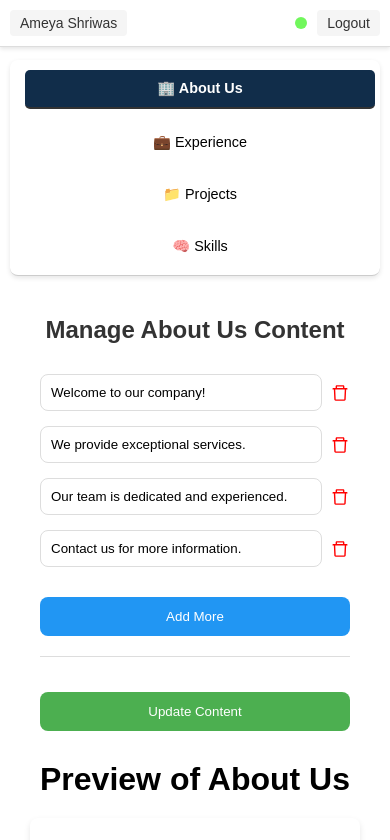
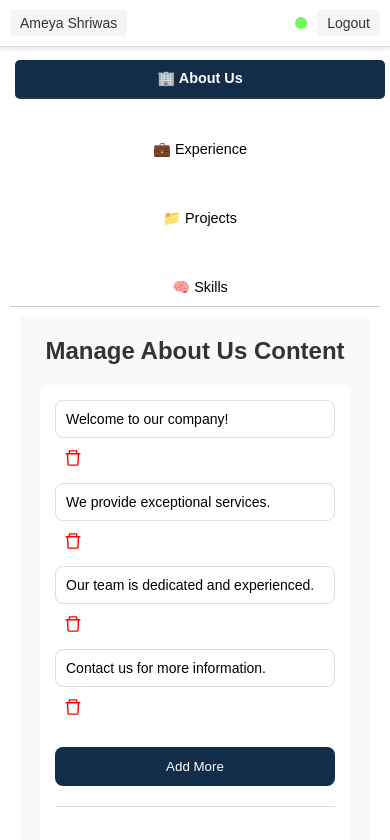
Before and after one commit to AmeyaShriwas/AmeyaShriwasPortfolio, a React (Vite) app: page /dashboard in a window 390 px wide. Shown: the top 840 px of the page. Built offline with nearby package versions, Linux system fonts and the light colour scheme.

Commit message:
ui changes

```diff
--- a/src/Component/ExperienceManage/ExperienceManage.css
+++ b/src/Component/ExperienceManage/ExperienceManage.css
@@ -58,7 +58,7 @@
 
 /* Button Styling */
 .add-button, .update-button {
-  background-color: #2196f3;
+  background-color: #112d4a;
   color: white;
   border: none;
   padding: 12px 20px; /* Slightly larger padding for buttons */
@@ -69,7 +69,7 @@
 }
 
 .update-button {
-  background-color: #4caf50;
+  background-color: #112d4a;
 }
 
 .add-button:hover, .update-button:hover {
--- a/src/Component/ManageAboutUs/ManageAboutUs.css
+++ b/src/Component/ManageAboutUs/ManageAboutUs.css
@@ -1,12 +1,13 @@
 /* General Styles */
 .manage-about-us {
-    padding: 10px;
+  padding: 20px;
   font-family: Arial, sans-serif;
   min-height: 100vh;
+  background-color: #f9f9f9;
 }
 
 h1 {
-    font-size: 2em;
+  font-size: 1.5em;
   color: #333;
   text-align: center;
   margin-bottom: 20px;
@@ -15,10 +16,10 @@
 .content-container {
   background-color: white;
   border-radius: 8px;
-    /* box-shadow: 0px 3px 6px rgba(0, 0, 0, 0.1); */
-    padding: 10px;
+  padding: 20px;
   max-width: 100%;
   margin: 0 auto;
+  box-sizing: border-box;
 }
 
 .content-line {
@@ -26,6 +27,8 @@
   align-items: center;
   margin-bottom: 15px;
   width: 100%;
+  gap: 10px;
+  flex-wrap: wrap; /* Wrap items for responsiveness */
 }
 
 .text-field {
@@ -33,16 +36,18 @@
   padding: 10px;
   border: 1px solid #ddd;
   border-radius: 8px;
+  font-size: 16px;
+  width: 100%; /* Ensure full width on smaller screens */
 }
 
 .remove-button {
-    margin-left: 10px;
-    padding: 10px 15px;
+  padding: 10px 20px;
   border: none;
   background-color: #ff4d4d;
   color: white;
   border-radius: 8px;
   cursor: pointer;
+  width: 150px; /* Fixed size for equal buttons */
 }
 
 .remove-button:disabled {
@@ -51,17 +56,17 @@
 }
 
 .add-button {
-    padding: 10px 15px;
-    border: 1px solid #ddd;
-    background-color: #007bff;
+  padding: 10px 20px;
+  background-color: #112d4a;
   color: white;
   border-radius: 8px;
   cursor: pointer;
-    width: 100%;
+  border: none;
+  width: 150px; /* Fixed size for equal buttons */
 }
 
 .add-button:hover {
-    background-color: #0056b3;
+  background-color: #0e2240;
 }
 
 .divider {
@@ -71,17 +76,17 @@
 }
 
 .update-button {
-    padding: 10px 15px;
-    border: none;
-    background-color: #28a745;
+  padding: 10px 20px;
+  background-color: #112d4a;
   color: white;
   border-radius: 8px;
   cursor: pointer;
-    width: 100%;
+  border: none;
+  width: 150px; /* Fixed size for equal buttons */
 }
 
 .update-button:hover {
-    background-color: #218838;
+  background-color: #0e2240;
 }
 
 .preview-section {
@@ -100,4 +105,41 @@
 .preview-line {
   color: #555;
   margin-bottom: 10px;
+  font-size: 16px;
 }
+
+/* Responsive Design */
+@media (max-width: 768px) {
+  .content-line {
+    flex-direction: column; /* Stack items vertically */
+    align-items: stretch; /* Make elements take full width */
+  }
+
+  .add-button,
+  .update-button,
+  .remove-button {
+    width: 100%; /* Make buttons full width */
+  }
+
+  h1 {
+    font-size: 1.3em;
+  }
+}
+
+@media (max-width: 576px) {
+  h1 {
+    font-size: 1.1em;
+  }
+
+  .content-container {
+    padding: 15px;
+  }
+
+  .text-field {
+    font-size: 14px;
+  }
+
+  .preview-container {
+    padding: 15px;
+  }
+}
--- a/src/Component/PortfolioContainer/PortfolioContainer.css
+++ b/src/Component/PortfolioContainer/PortfolioContainer.css
@@ -41,7 +41,7 @@
 }
 
 /* Tabs for section navigation */
-.tabs {
+.tabsMain {
     display: flex;
     flex-wrap: nowrap; /* Prevent wrapping of tabs */
     margin-bottom: 20px; /* Spacing below tabs */
@@ -101,7 +101,7 @@
         padding: 10px;
     }
 
-    .tabs {
+    .tabsMain {
         flex-direction: column; /* Stack tabs vertically on small screens */
         position: static; /* Reset position on smaller screens */
         gap: 15px;
--- a/src/Component/PortfolioContainer/PortfolioContainer.jsx
+++ b/src/Component/PortfolioContainer/PortfolioContainer.jsx
@@ -32,7 +32,7 @@ const PortfolioContainer = () => {
                 <SocialIcons />
             </div>
             <div className="portfolio-right">
-                <div className="tabs">
+                <div className="tabsMain">
                     <button
                         className={`tab ${activeTab === 'about' ? 'active' : ''}`}
                         onClick={() => setActiveTab('about')}
--- a/src/Component/ProjectsManage/ProjectsManage.css
+++ b/src/Component/ProjectsManage/ProjectsManage.css
@@ -1,4 +1,3 @@
-/* General Styles */
 .projects-manage {
   padding: 20px;
   font-family: Arial, sans-serif;
@@ -8,17 +7,18 @@
 }
 
 h1 {
-  font-size: 2em;
+  font-size: 1.2em;
   margin-bottom: 20px;
   text-align: center;
 }
 
 .add-category {
   display: flex;
-  flex-wrap: wrap;
   gap: 15px;
   margin-bottom: 20px;
+  flex-wrap: wrap;
   width: 100%;
+  justify-content: center; /* Center align */
 }
 
 .add-category input {
@@ -32,55 +32,13 @@ h1 {
 
 .add-category button {
   padding: 10px 20px;
-  border: none;
-  background-color: #007bff;
+  background-color: #112d4a;
   color: white;
   border-radius: 5px;
   cursor: pointer;
   font-size: 16px;
-  max-width: 150px;
-}
-
-/* Responsive adjustments */
-@media (max-width: 768px) {
-  .add-category {
-    flex-direction: column;
-    align-items: stretch;
-  }
-
-  .add-category input,
-  .add-category button {
-    max-width: 100%;
-  }
-
-  .image-upload button,
-  .add-project {
-    width: 100%;
-  }
-}
-
-@media (max-width: 576px) {
-  h1 {
-    font-size: 1.5em; /* Smaller font size for small screens */
-  }
-
-  .add-category input {
-    font-size: 14px; /* Adjust input font size */
-  }
-
-  .add-category button {
-    font-size: 14px; /* Adjust button font size */
-  }
-
-  .project-details input,
-  .project-details textarea {
-    font-size: 12px; /* Adjust form fields font size */
-  }
-  .update-content {
-    background-color: #28a745;
-    color: white;
-    width: 100%;
-  }
+  border: none;
+  width: 150px; /* Fixed width for equal size */
 }
 
 .category-card {
@@ -89,7 +47,6 @@ h1 {
   border-radius: 8px;
   padding: 20px;
   margin-bottom: 20px;
-  /* Removed box shadow */
 }
 
 .project-card {
@@ -121,13 +78,8 @@ h1 {
 
 .image-upload {
   display: flex;
-  flex-wrap: wrap;
   gap: 10px;
   align-items: center;
-}
-
-.image-upload input[type="file"] {
-  display: none;
 }
 
 .image-upload label {
@@ -136,31 +88,24 @@ h1 {
 
 .image-upload button,
 .remove-project {
-  padding: 8px 15px;
+  padding: 8px 20px;
   border: none;
   border-radius: 5px;
+  font-size: 14px;
+  width: 150px; /* Fixed width for equal size */
+  background-color: #112d4a;
+  color: white;
   cursor: pointer;
-  font-size: 14px;
-}
-
-.image-upload button {
-  background-color: #007bff;
-  color: white;
 }
 
 .remove-project {
   background-color: #ff4d4d;
-  color: white;
 }
 
 .image-gallery {
   display: flex;
   flex-wrap: wrap;
   gap: 10px;
-}
-
-.image-item {
-  flex: 1 1 30%;
 }
 
 .image-item img {
@@ -174,19 +119,12 @@ h1 {
   padding: 8px 20px;
   border: none;
   border-radius: 5px;
-  cursor: pointer;
   font-size: 16px;
   margin-top: 10px;
-}
-
-.add-project {
-  background-color: #007bff;
+  width: 150px; /* Fixed width for equal size */
+  background-color: #112d4a;
   color: white;
-}
-
-.update-content {
-  background-color: #28a745;
-  color: white;
+  cursor: pointer;
 }
 
 .preview-section {
@@ -204,22 +142,10 @@ h1 {
   margin-bottom: 15px;
 }
 
-.preview-project h4 {
-  margin-bottom: 10px;
-}
-
-.preview-project p {
-  margin-bottom: 10px;
-}
-
 .preview-images {
   display: flex;
   flex-wrap: wrap;
   gap: 10px;
-}
-
-.preview-image-item {
-  flex: 1 1 30%;
 }
 
 .preview-image-item img {
@@ -228,7 +154,39 @@ h1 {
   border-radius: 5px;
 }
 
-/* Prevent horizontal scrolling */
-body {
-  overflow-x: hidden;
+@media (max-width: 768px) {
+  .add-category {
+    flex-direction: column;
+    align-items: stretch;
+  }
+
+  .add-category input,
+  .add-category button,
+  .image-upload button,
+  .add-project {
+    width: 100%;
+  }
 }
+
+@media (max-width: 576px) {
+  h1 {
+    font-size: 1.5em;
+  }
+
+  .add-category input {
+    font-size: 14px;
+  }
+
+  .add-category button {
+    font-size: 14px;
+  }
+
+  .project-details input,
+  .project-details textarea {
+    font-size: 12px;
+  }
+
+  .update-content {
+    width: 100%;
+  }
+}
--- a/src/Component/Skills/Skills.css
+++ b/src/Component/Skills/Skills.css
@@ -3,12 +3,12 @@
   }
 
   h2 {
-    font-size: 2rem;
+    font-size: 1.2rem;
     margin-bottom: 20px;
     text-align: center;
   }
 
-  .skills-container {
+  .skills-containerMain {
     display: flex;
     flex-wrap: wrap;
     gap: 20px;
--- a/src/Component/Skills/Skills.jsx
+++ b/src/Component/Skills/Skills.jsx
@@ -9,7 +9,7 @@ const Skills = () => {
   return (
     <section id="skills" className="section">
       <h2>Skills</h2>
-      <div className="skills-container">
+      <div className="skills-containerMain">
         <div className="skill"><FaHtml5 className="skill-icon" /><h4>HTML5</h4></div>
         <div className="skill"><FaCss3Alt className="skill-icon" /><h4>CSS3</h4></div>
         <div className="skill"><FaJs className="skill-icon" /><h4>JavaScript</h4></div>
--- a/src/Component/SkillsManage/SkillsManage.css
+++ b/src/Component/SkillsManage/SkillsManage.css
@@ -11,7 +11,7 @@
 
 h1 {
   text-align: center;
-  font-size: 1.8rem;
+  font-size: 1.2rem;
   margin-bottom: 20px;
   color: #333;
 }
@@ -83,7 +83,7 @@ input[type="file"] {
 }
 
 .add-btn {
-  background-color: #28a745;
+  background-color: #112d4a;
   color: white;
   padding: 8px 16px;
   border-radius: 4px;
@@ -96,7 +96,7 @@ input[type="file"] {
 .update-btn {
   width: 100%;
   padding: 10px;
-  background-color: #007bff;
+  background-color: #112d4a;
   color: white;
   border-radius: 5px;
   border: none;
--- a/src/Screens/Dashboard/Dashboard.css
+++ b/src/Screens/Dashboard/Dashboard.css
@@ -15,13 +15,38 @@
 /* Tabs Styles */
 .dashboard-tabs {
   display: flex;
-  flex-direction: column;
+  flex-direction: row;
 }
 
 .tabs {
   display: flex;
-  justify-content: space-around;
+  flex-direction: column;
+  /* justify-content: space-around; */
   border-bottom: 1px solid #ccc;
+  gap: 2rem;
+  min-width: 320px;
+  height: 100vh;
+
+}
+.dashboardManageComponents{
+   width: 100%;
+}
+
+@media  screen and (max-width: 768px) {
+  .dashboard-tabs {
+    display: flex;
+    flex-direction: column;
+  }
+  .tabs {
+    display: flex;
+    flex-direction: column;
+    /* justify-content: space-around; */
+    border-bottom: 1px solid #ccc;
+    gap: 2rem;
+    min-width: 320px;
+    height: auto;
+
+  }
 }
 
 .tab {
@@ -31,6 +56,7 @@
   background: none;
   cursor: pointer;
   text-align: center;
+  max-height: 50px;
 }
 
 .tab.active {
--- a/src/Screens/Dashboard/Dashboard.jsx
+++ b/src/Screens/Dashboard/Dashboard.jsx
@@ -47,6 +47,7 @@ function DashboardTabs() {
           </button>
         ))}
       </div>
+      <div className='dashboardManageComponents'>
       <TabPanel value={value} index={0}>
         <ManageAboutUs />
       </TabPanel>
@@ -59,6 +60,7 @@ function DashboardTabs() {
       <TabPanel value={value} index={3}>
         <ManageSkills />
       </TabPanel>
+      </div>
     </div>
   );
 }
```
Lines whose indentation alone changed are shown as unchanged.
